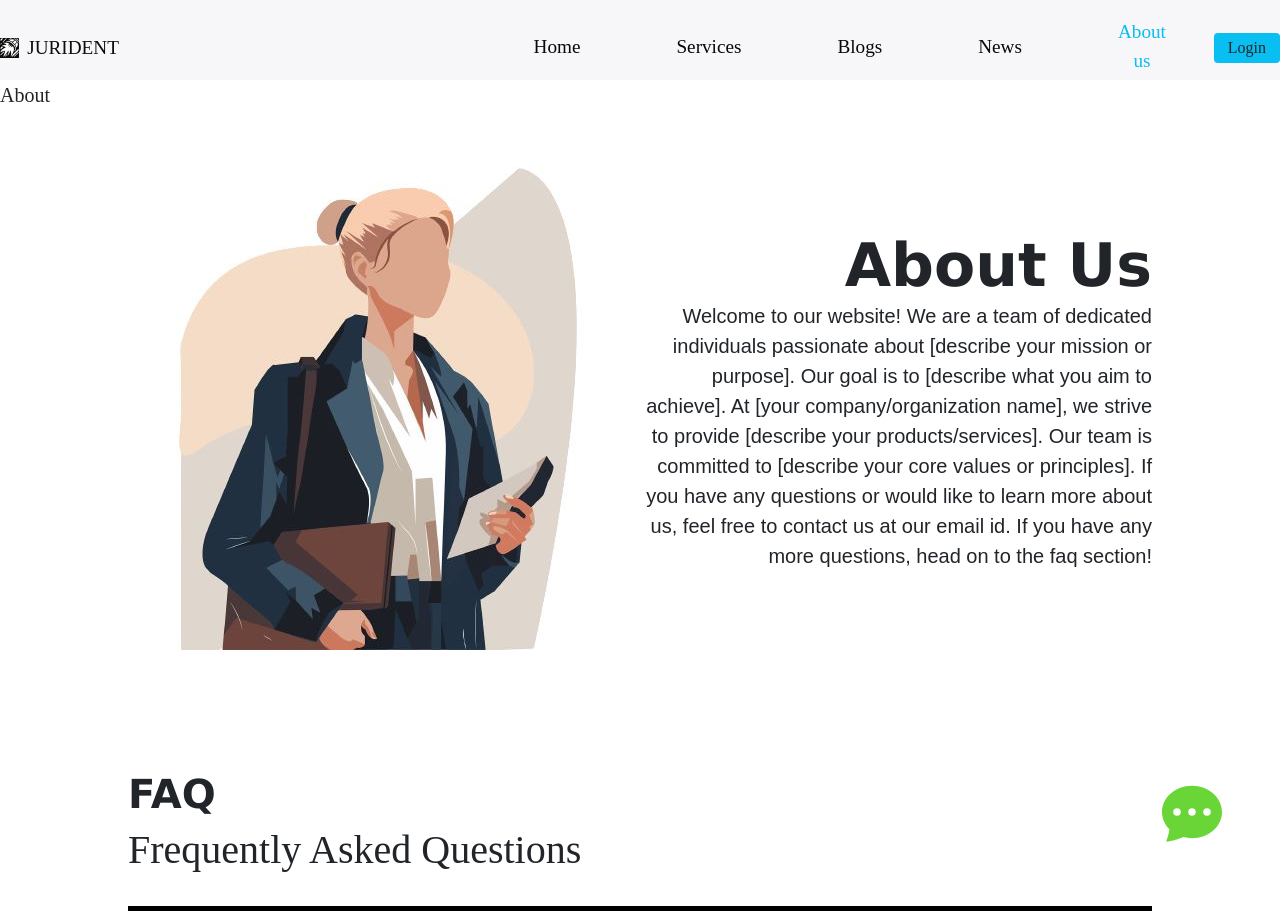
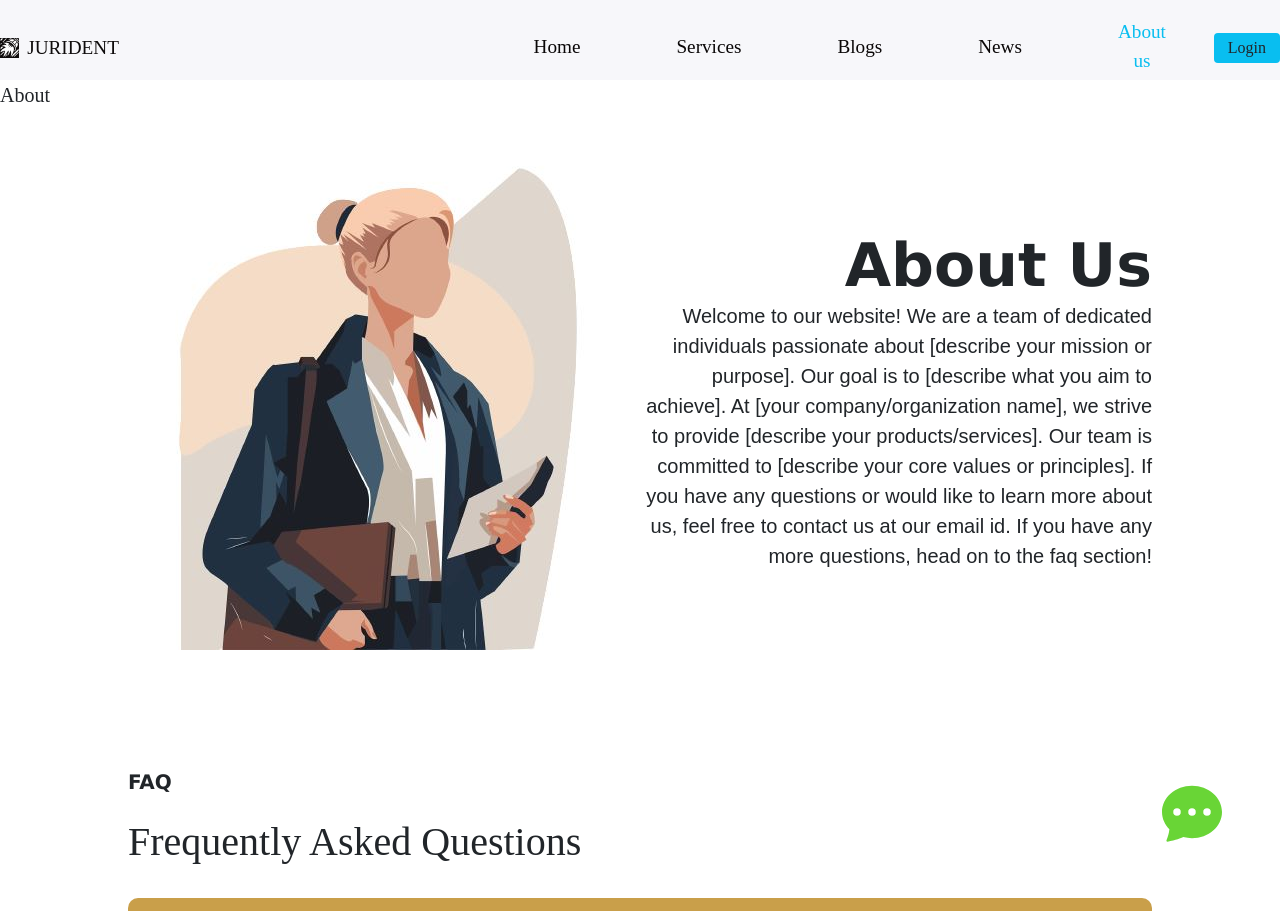
Before and after one commit to vikashchand/jurident, a React (Vite) app: page /About in a window 1280 px wide. Shown: the top 911 px of the page. Built offline with nearby package versions, Linux system fonts and the light colour scheme; a web font is replaced by a local one.

Commit message:
Update Faq.css

```diff
--- a/src/components/FAQ/Faq.css
+++ b/src/components/FAQ/Faq.css
@@ -15,18 +15,20 @@ body {
   text-align: left;
   margin: 1.5rem auto;
   max-width: 80%;
-  font-size: 2em;
+
   text-align: left;
   max-width: 80%;
 }
 
 .faq1 {
+  font-size: 1em;
   font-family: Verdana;
   font-weight: bold;
-  margin-bottom: 0.5rem;
+  margin-bottom: 1.5rem;
 }
 
 .faq2 {
+  font-size: 2em;
   font-weight: normal;
   margin-top: 0;
 }
@@ -38,24 +40,27 @@ body {
   flex-direction: column;
 }
 
-.accordion-item {
+.accordion-items {
   margin-bottom: 1.5rem;
   color: #fff;
-  background-color: #000;
+  background-color: #c99f4a;
   font-size: medium;
   padding: 1.5rem 2rem;
   border-radius: 10px;
 }
 
 .accordion-title {
+  color: black;
   display: flex;
   flex-direction: row;
   justify-content: space-between;
   cursor: pointer;
-  background-color: #000;
-  /* padding: 0.25rem 0; */
   font-size: 1.25rem;
   font-weight: normal;
+}
+
+.icons {
+  color: #fff;
 }
 
 .accordion-content {
```
